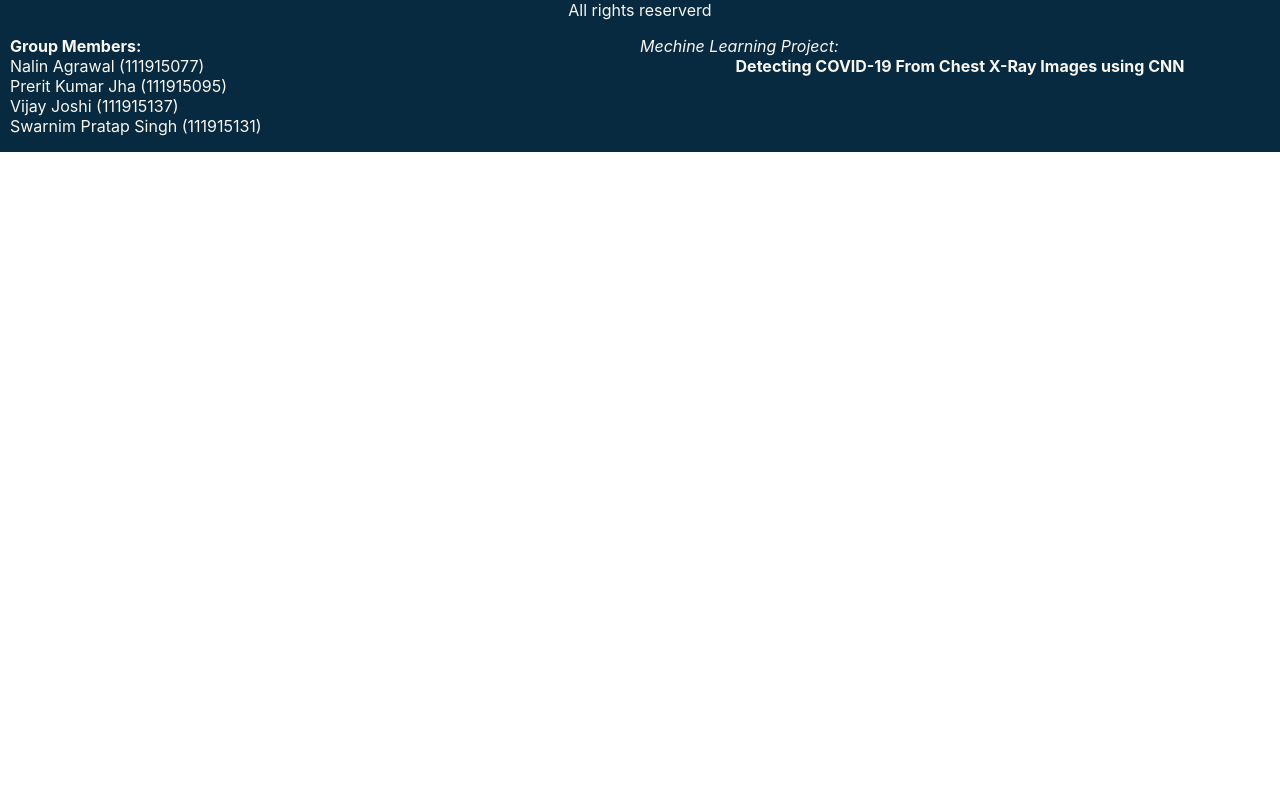
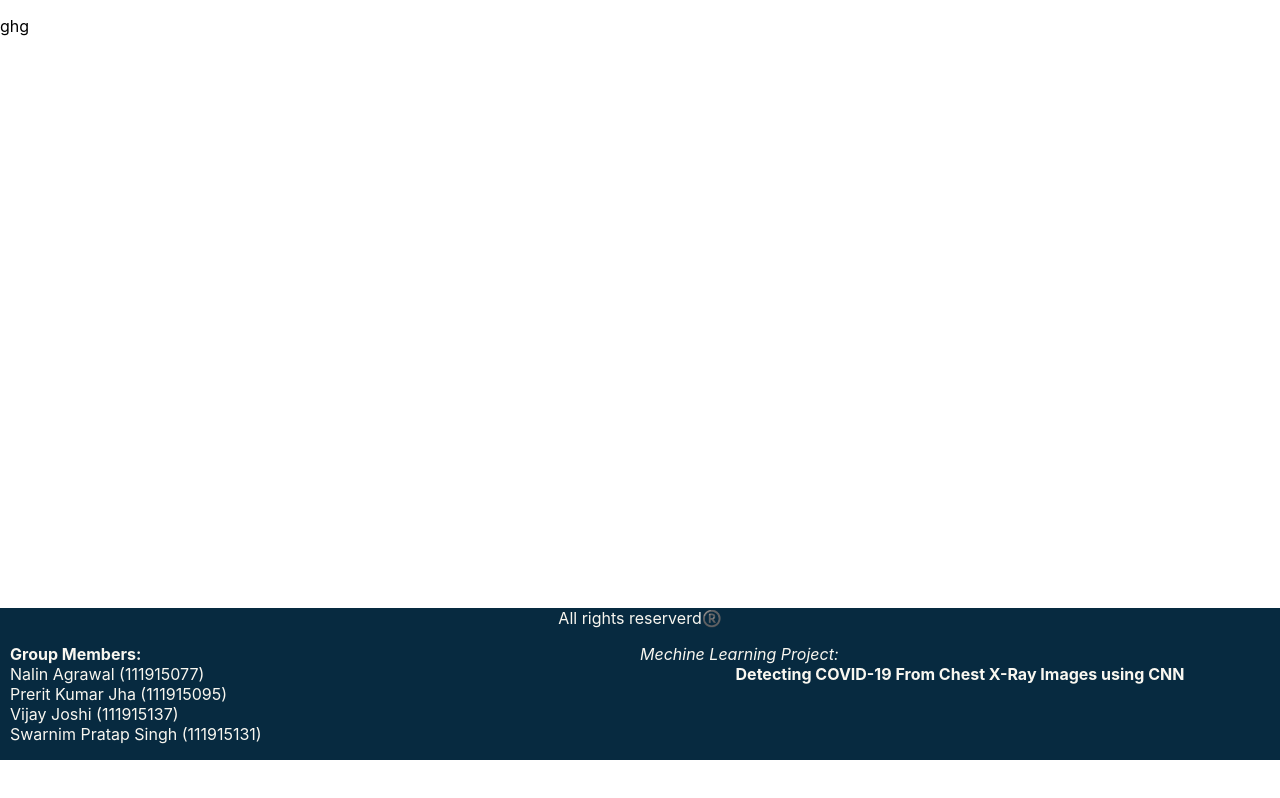
Before and after one commit to nalin-programmer/COVID-Detection-ML, a React (Create React App) app: page / in a window 1280 px wide. Shown: the top 798 px of the page. Built offline with nearby package versions, Linux system fonts and the light colour scheme.

Commit message:
page oriantation adjusted

```diff
--- a/src/App.css
+++ b/src/App.css
@@ -44,7 +44,7 @@ main {
   min-height: 70% !important;
 }
 
-footer {
+.footer {
   grid-area: footer;
   background-color: #072a40;
   color: #f9f7f0;
--- a/src/App.js
+++ b/src/App.js
@@ -3,13 +3,16 @@ import Footer from "./Footer";
 import Main from "./Main";
 function App() {
   return (
-    <div className="grid-container">
-      <main>
+    <div style={{ width: "100%", height: "100vh" }}>
+      <div style={{ width: "100%", height: "74%" }}>
         <Main />
-      </main>
-      <footer>
+      </div>
+      <div
+        style={{ width: "100%", z: "10", position: "fixed" }}
+        className="footer"
+      >
         <Footer />
-      </footer>
+      </div>
     </div>
   );
 }
--- a/src/Footer.js
+++ b/src/Footer.js
@@ -4,7 +4,7 @@ export default function Footer() {
   return (
     <div style={{ width: "100%" }}>
       <div style={{ width: "100%", textAlign: "center" }}>
-        All rights reserverd
+        All rights reserverd®️
       </div>
       <div style={{ width: "100%", display: "flex" }}>
         <div style={{ width: "50%", textAlign: "center" }}>
--- a/src/Main.js
+++ b/src/Main.js
@@ -1,5 +1,9 @@
 import React from "react";
 
 export default function Main() {
-  return <div></div>;
+  return (
+    <div style={{ height: "100%", width: "100%" }}>
+      <p>ghg</p>
+    </div>
+  );
 }
```
